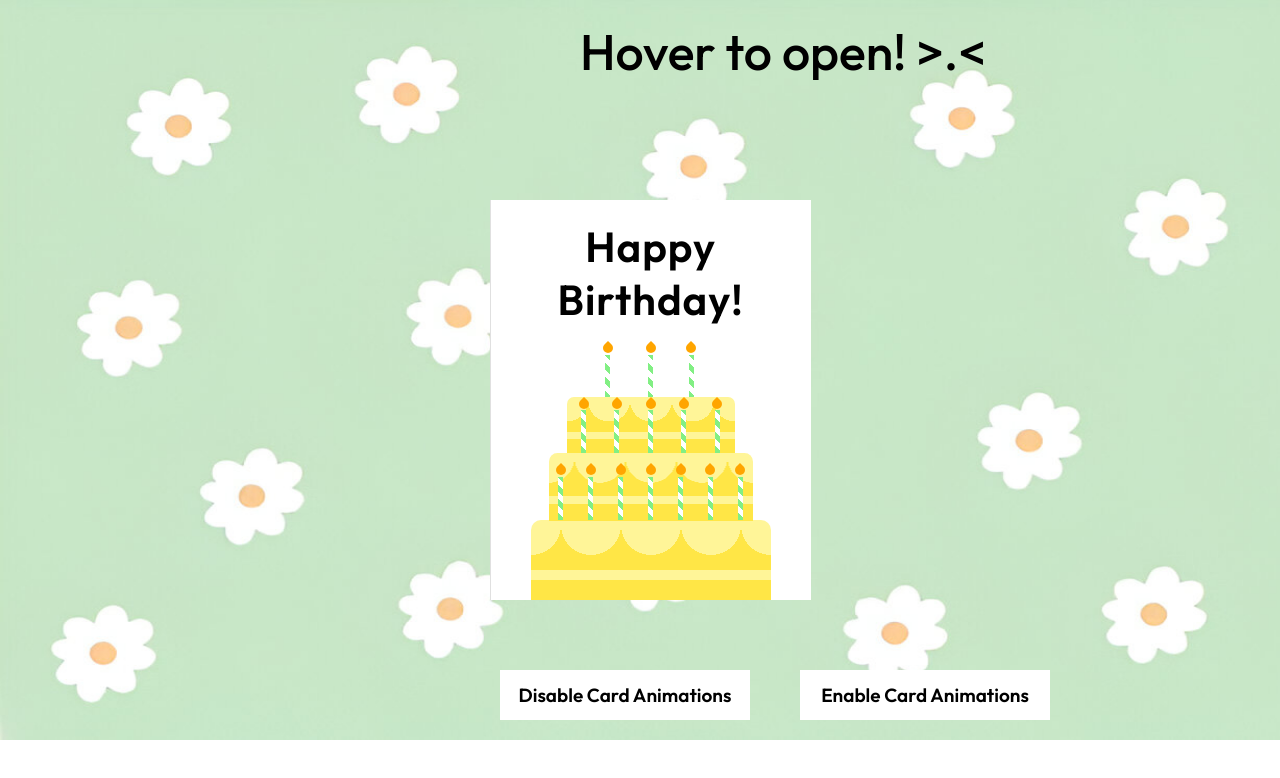
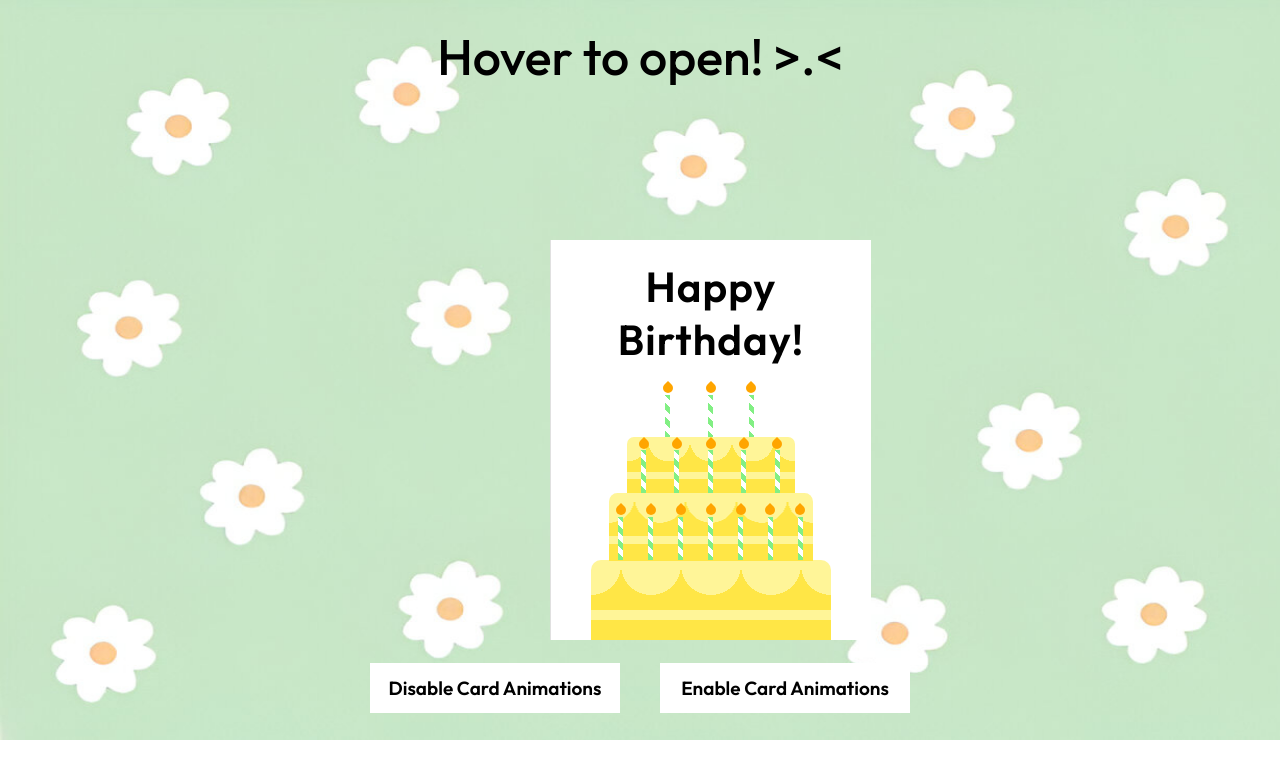
Before and after one commit to AudreyS108/CSS-Birthday-Card, a plain HTML site: page index.html in a window 1280 px wide. Shown: the top 778 px of the page. Drawn offline with Linux system fonts and the light colour scheme; a web font is replaced by a local one.

Commit message:
Final edition of CSS Bday card.

```diff
--- a/index.html
+++ b/index.html
@@ -14,7 +14,7 @@
     <audio loop src="assets/Happy-birthday-piano-music/Happy-birthday-piano-music.mp3" id="audio">Your browser doesn't support audio :(</audio>
     <img class="bg" src="assets/Aesthetic wallpaper (1).jpg" alt="background!">
 
-    <h1>Hover to open! >.<</h1>
+    <h1> Hover to open! >.<</h1>
 
     <div class="giftimagething" onclick="openPresent()">
         <img src="assets/Gifttransparent.png" alt="gift!" class="gift" id="gift" >
@@ -24,9 +24,12 @@
         <img src="assets/WEBSITE DOMAIN.png" alt="gift!" id="giftcontentimg" class="giftcontentimg" onclick="clickin()">
     </a>
 
+    <div class="button-container">
+        <button class="noanimbutton" id="noanimbutton" onclick="stopAnim()">Disable Card Animations</button>
+        <button class="yesanimbutton" id="yesanimbutton" onclick="startAnim()">Enable Card Animations</button>
 
-    <button class="noanimbutton" id="noanimbutton" onclick="stopAnim()">Disable Card Animations</button>
-    <button class="yesanimbutton" id="yesanimbutton" onclick="startAnim()">Enable Card Animations</button>
+    </div>
+
 
     <div id="card" class="card">
         <div class="outside">
@@ -83,6 +86,7 @@
             </div>
         </div>
         <div class="inside">
+            <br>
             <h2>(This is a placeholder message: Actual message and card receiver removed for privacy reasons.)</h2>
             <p class="outfitfontnorm">
                 Happy Birthday!
@@ -91,7 +95,7 @@
                 I hope you have a wonderful day filled with joy and laughter. >.<
                 <br>
                 <br>
-                P.S. Press "Disable Card Animations", then click the flames on the candles to blow them out and receive a special gift!
+                P.S. Press the "Disable Card Animations" button, then click the flames on the candles to blow them out and receive a special gift!
                 <br>
                 <br>
                 From Audrey :D
@@ -103,7 +107,6 @@
         </div>
 
     </div>
-
     <script src="main.js"></script>
 </body>
 </html>
--- a/style.css
+++ b/style.css
@@ -1,9 +1,23 @@
+
+.button-container {
+    display: flex;
+    justify-content: center;
+    align-items: center;
+    gap: 40px;
+    width: 100%;
+    margin: 30px 0;
+    margin-top: 550px;
+}
 
 .bg{
     height: 740px;
     width: 1535px;
+    z-index: 0;
 
 }
+
+/*lock card when space is pressed? so the candles can be clicked*/
+
 
 .candlesfire{
     z-index: 200;
@@ -21,6 +35,10 @@ img{
 body{
     background-color: #ffffff;
     cursor: url('assets/Penguin2.png'), auto;
+    align-items: center;
+    align-content: center;
+    align-self: center;
+
 }
 
 
@@ -45,14 +63,15 @@ body{
 
 
 h1{
-    z-index: 20;
+    z-index: 100;
     font-family: "Outfit", sans-serif;
     font-weight: 500;
     font-size: 50px;
-    position: absolute;
     text-align: center;
-    left: 580px;
-    top: 20px;
+    margin: auto;
+    position: relative;
+    padding: 25px;
+
 }
 
 
@@ -60,9 +79,8 @@ h1{
 .noanimbutton{
     height: 50px;
     width: 250px;
-    position: absolute;
-    left: 500px;
-    top: 670px;
+    position: relative;
+
     font-family: "Outfit", sans-serif;
     font-weight: 600;
     background-color: white;
@@ -73,9 +91,9 @@ h1{
 .noanimbutton:hover{
     height: 50px;
     width: 250px;
-    position: absolute;
-    left: 500px;
-    top: 670px;
+    position: relative;
+
+
     font-family: "Outfit", sans-serif;
     font-weight: 600;
     background-color: rgba(255, 255, 255, 0.818);
@@ -88,9 +106,8 @@ h1{
 .yesanimbutton{
     height: 50px;
     width: 250px;
-    position: absolute;
-    left: 800px;
-    top: 670px;
+    position: relative;
+
     font-family: "Outfit", sans-serif;
     font-weight: 600;
     background-color: white;
@@ -102,9 +119,11 @@ h1{
 .yesanimbutton:hover{
     height: 50px;
     width: 250px;
-    position: absolute;
-    left: 800px;
-    top: 670px;
+
+    position: relative;
+
+
+
     font-family: "Outfit", sans-serif;
     font-weight: 600;
     background-color: rgba(255, 255, 255, 0.818);
@@ -122,7 +141,7 @@ h1{
     z-index: 0;
 
     position: absolute;
-    left: 616px;
+    left: 583px;
     top: 170px;
     align-items: center;
     align-self: center;
@@ -137,7 +156,7 @@ h1{
     z-index: 0;
 
     position: absolute;
-    left: 500px;
+    left: 450px;
     top: 190px;
     align-items: center;
     align-self: center;
@@ -185,7 +204,7 @@ h1{
     animation: grow 1.2s ease-in-out;
 
     position: absolute;
-    left: 616px;
+    left: 583px;
     top: 170px;
     align-items: center;
     align-self: center;
@@ -201,11 +220,12 @@ h1{
     animation: grow 1.2s ease-in-out;
 
     position: absolute;
-    left: 440px;
+    left: 400px;
     top: 170px;
     align-items: center;
     align-self: center;
     z-index: 100;
+
 
 }
 .giftshrink{
@@ -295,15 +315,17 @@ h1{
     width: 640px;
     height: 400px;
     position: absolute;
+    bottom: 20%;
+    left: 18%;
     margin: auto;
-    left: 0;
-    right: 0;
-    top: 0;
-    bottom: 0;
     -webkit-perspective: 1200px;
     perspective: 1200px;
     transition: 1s;
-    right: 300px;
+    margin: auto;
+    display: flex;
+    justify-content: center;
+    align-items: center;
+
 
 
 
```
